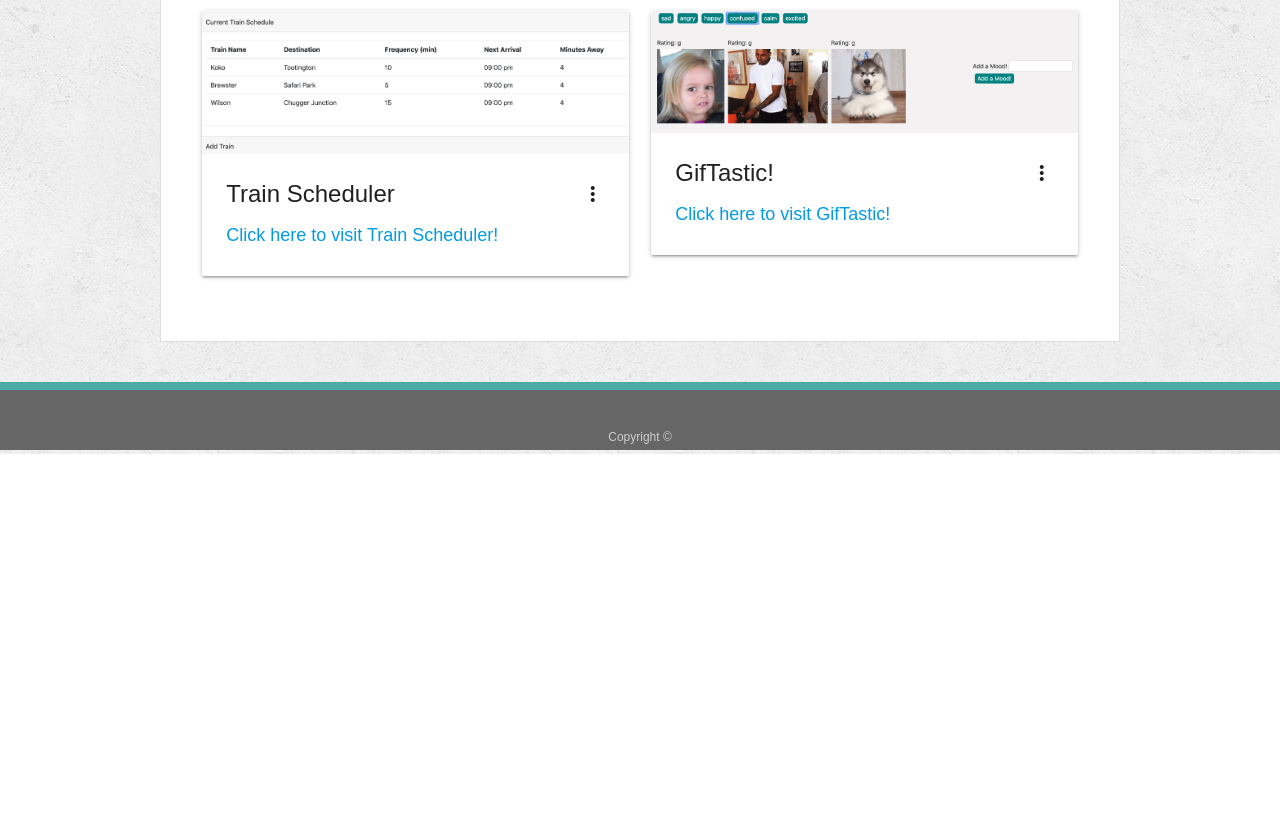
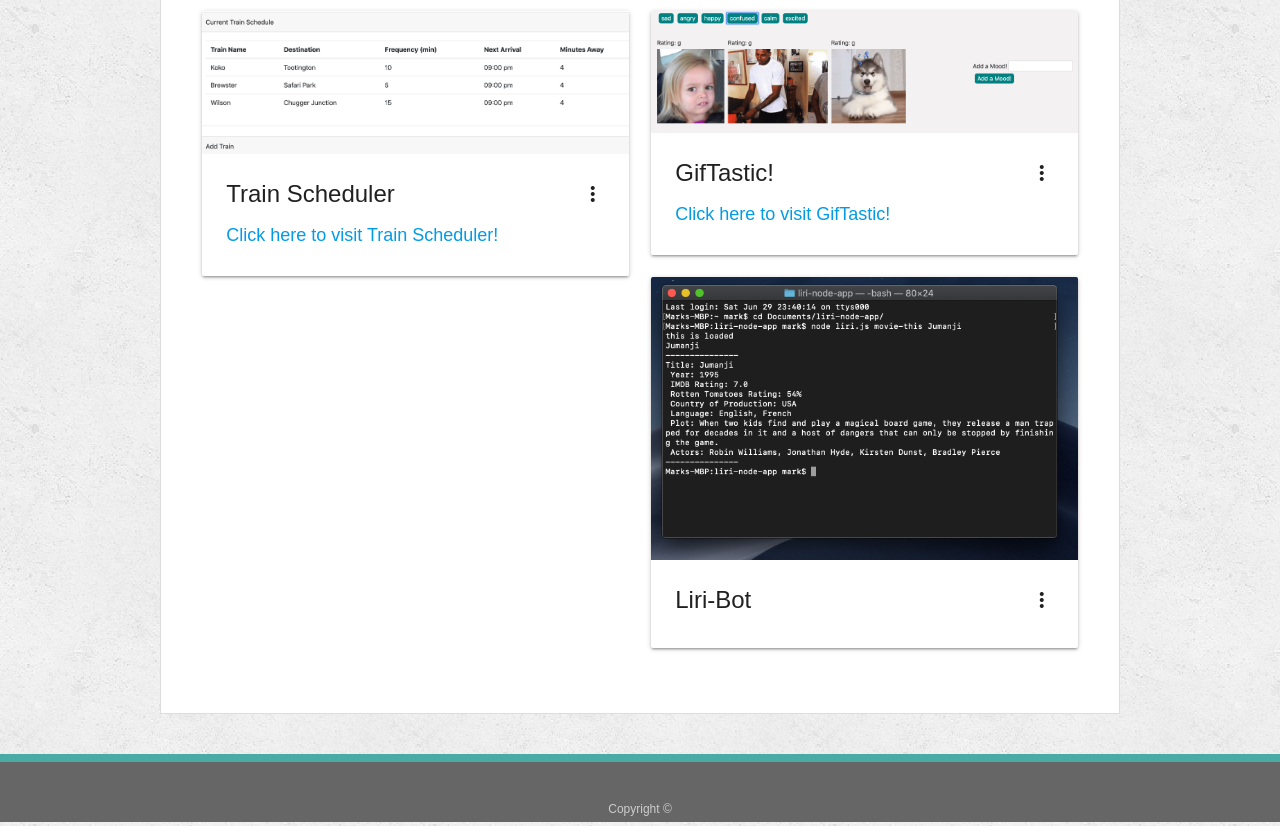
Before and after one commit to Mishel-T/Responsive-Portfolio, a plain HTML site: page portfolio.html in a window 1280 px wide. Shown: the part 729-1555 px from the top of the page. Before the commit the page ends 1183 px from the top, so only its background shows below. Drawn offline with nearby package versions, Linux system fonts and the light colour scheme.

Commit message:
added liri-bot to portfolilio

```diff
--- a/portfolio.html
+++ b/portfolio.html
@@ -103,6 +103,23 @@
       </div>
     </div>
 
+    <div class="col s6">
+      <div class="card">
+      <div class="card-image waves-effect waves-block waves-light">
+       <img class="activator" src="assets/images/liri.jpg" alt="Liri snippet">
+      </div>
+     <div class="card-content">
+        <span class="card-title activator grey-text text-darken-4">Liri-Bot<i class="material-icons right">more_vert</i></span>
+      </div>
+      <div class="card-reveal">
+       <span class="card-title grey-text text-darken-4">Liri-Bot<i class="material-icons right">close</i></span>
+        <p>LIRI is a Language Interpretation and Recognition Interface. LIRI is a command line node app that takes in parameters and gives you back data.</p>
+        <p><a href="https://github.com/Mishel-T/Liri-Bot" target="_blank">Click here to see the code on GitHub</a></p>
+
+      </div>
+    </div>
+  </div>
+
 
     </div>
 
```
Also changed, not shown: assets/images/liri.jpg (added), 1 other file.
